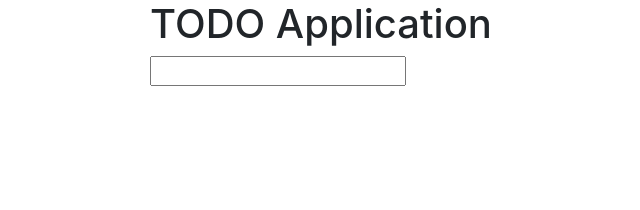
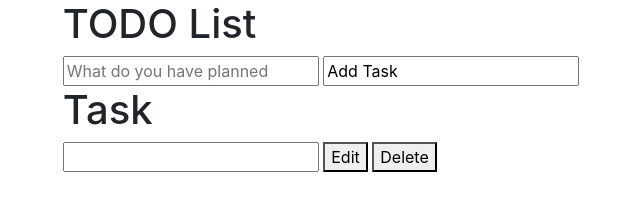
Before and after one commit to Tanipriya/TXON03, a plain HTML site: page index.html in a window 1280 px wide. Shown: the whole page, without its empty margins (319-959 px from the left). Drawn offline with nearby package versions, Linux system fonts and the light colour scheme.

Commit message:
add html and css

```diff
--- a/index.html
+++ b/index.html
@@ -8,13 +8,29 @@
     <script src="https://stackpath.bootstrapcdn.com/bootstrap/4.5.2/js/bootstrap.min.js" integrity="sha384-B4gt1jrGC7Jh4AgTPSdUtOBvfO8shuf57BaghqFfPlYxofvL8/KUEfYiJOMMV+rV" crossorigin="anonymous"></script>
     <link rel="stylesheet" href="stylesheet/index.css"/>
     <script src="script/index.js" defer></script>
+    <title>Todo Application</title>
 </head>
 <body>
     <div class="todo-container">
         <div>
-            <h1>TODO Application</h1>
-            <input type="text" />
+            <h1>TODO List</h1>
+            <form>
+                <input type="text" placeholder="What do you have planned"/>
+                <input type="text" value="Add Task"/>
+            </form>
+            <h1>Task</h1>
+            <div class="task-container">
+                <form>
+
+                <input type="text" />
+
+                    <button class="edit">Edit</button>
+                    <button class="delete">Delete</button>
+
+            </form>
+            </div>
         </div>
+
     </div>
 </body>
 </html>
--- a/stylesheet/index.css
+++ b/stylesheet/index.css
@@ -4,3 +4,7 @@
     justify-content: center;
     align-items: center;
 }
+.task-container{
+    display: flex;
+    justify-content: space-between;
+}
```
